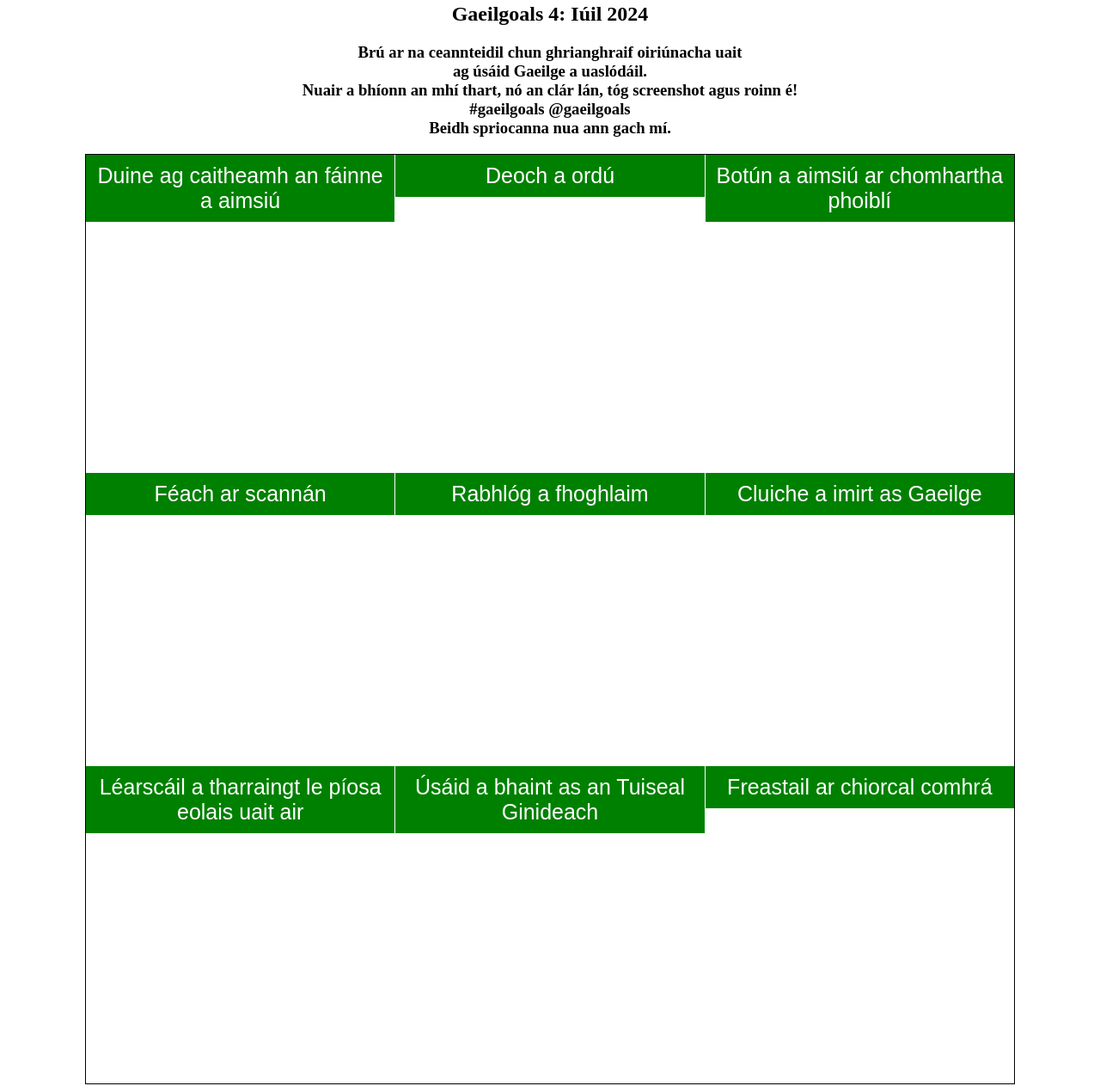
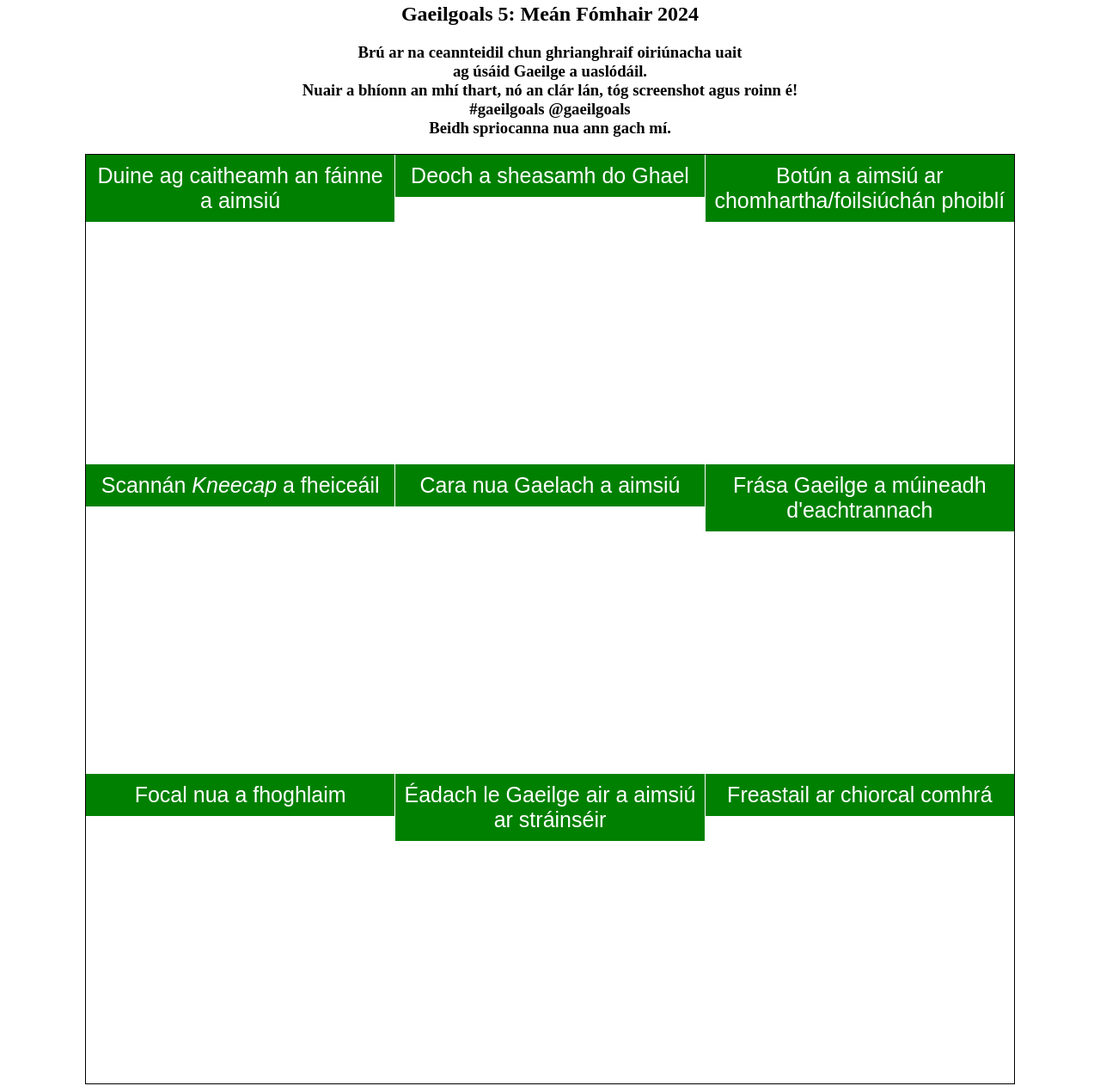
Before and after one commit to Gaeilgoals/Gaeilgoals.github.io, a plain HTML site: page index.html in a window 1280 px wide. Shown: the part 17-1280 px from the top of the page at 86% size. Drawn offline with Linux system fonts and the light colour scheme.

Commit message:
Update index.html to MF

```diff
--- a/index.html
+++ b/index.html
@@ -12,7 +12,7 @@
 
 <body>
 
-<center><h2>Gaeilgoals 4: Iúil 2024</h2></center>
+<center><h2>Gaeilgoals 5: Meán Fómhair 2024</h2></center>
 <center><h3>Brú ar na ceannteidil chun ghrianghraif oiriúnacha uait <br> ag úsáid Gaeilge a uaslódáil.<br>
 Nuair a bhíonn an mhí thart, nó an clár lán, tóg screenshot agus roinn é!<br>
 #gaeilgoals @gaeilgoals<br>
@@ -32,43 +32,43 @@ Beidh spriocanna nua ann gach mí.
 
 <div>
 <input type="file" accept="image/*" class="file-input" style="display: none;">
-<button onclick="uploadImage(this)"> Deoch a ordú </button>
+<button onclick="uploadImage(this)"> Deoch a sheasamh do Ghael </button>
 <img class="image-preview">
 </div>
 
 <div>
 <input type="file" accept="image/*" class="file-input" style="display: none;">
-<button onclick="uploadImage(this)"> Botún a aimsiú ar chomhartha phoiblí </button>
+<button onclick="uploadImage(this)"> Botún a aimsiú ar chomhartha/foilsiúchán phoiblí </button>
 <img class="image-preview">
 </div>
 
 <div>
 <input type="file" accept="image/*" class="file-input" style="display: none;">
-<button onclick="uploadImage(this)"> Féach ar scannán </button>
+<button onclick="uploadImage(this)"> Scannán <i>Kneecap</i> a fheiceáil </button>
 <img class="image-preview">
 </div>
 
 <div>
 <input type="file" accept="image/*" class="file-input" style="display: none;">
-<button onclick="uploadImage(this)"> Rabhlóg a fhoghlaim </button>
+<button onclick="uploadImage(this)"> Cara nua Gaelach a aimsiú </button>
 <img class="image-preview">
 </div>
 
 <div>
 <input type="file" accept="image/*" class="file-input" style="display: none;">
-<button onclick="uploadImage(this)"> Cluiche a imirt as Gaeilge </button>
+<button onclick="uploadImage(this)"> Frása Gaeilge a múineadh d'eachtrannach </button>
 <img class="image-preview">
 </div>
 
 <div>
 <input type="file" accept="image/*" class="file-input" style="display: none;">
-<button onclick="uploadImage(this)"> Léarscáil a tharraingt le píosa eolais uait air </button>
+<button onclick="uploadImage(this)"> Focal nua a fhoghlaim </button>
 <img class="image-preview">
 </div>
 
 <div>
 <input type="file" accept="image/*" class="file-input" style="display: none;">
-<button onclick="uploadImage(this)"> Úsáid a bhaint as an Tuiseal Ginideach </button>
+<button onclick="uploadImage(this)"> Éadach le Gaeilge air a aimsiú ar stráinséir </button>
 <img class="image-preview">
 </div>
 
```
